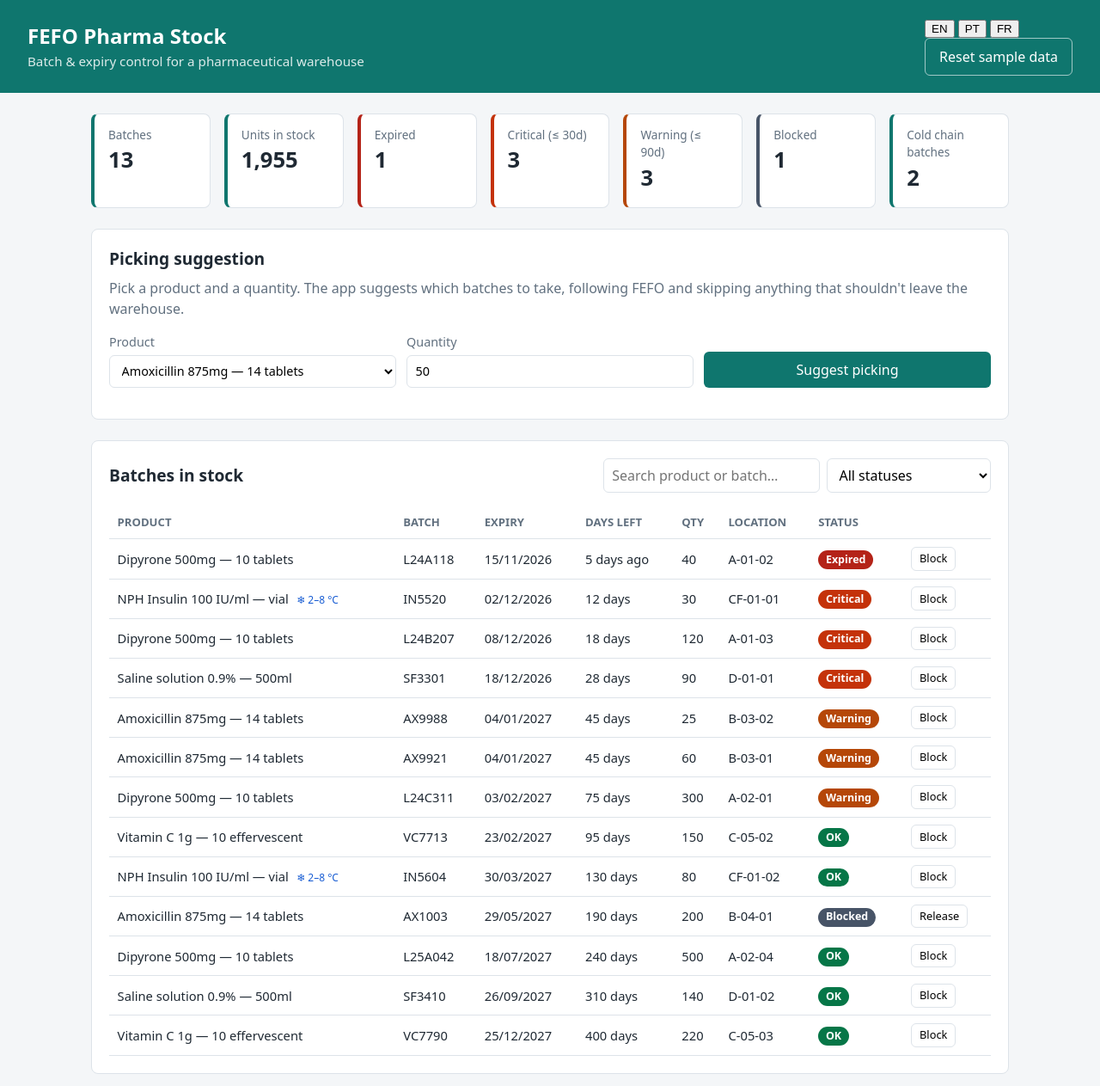
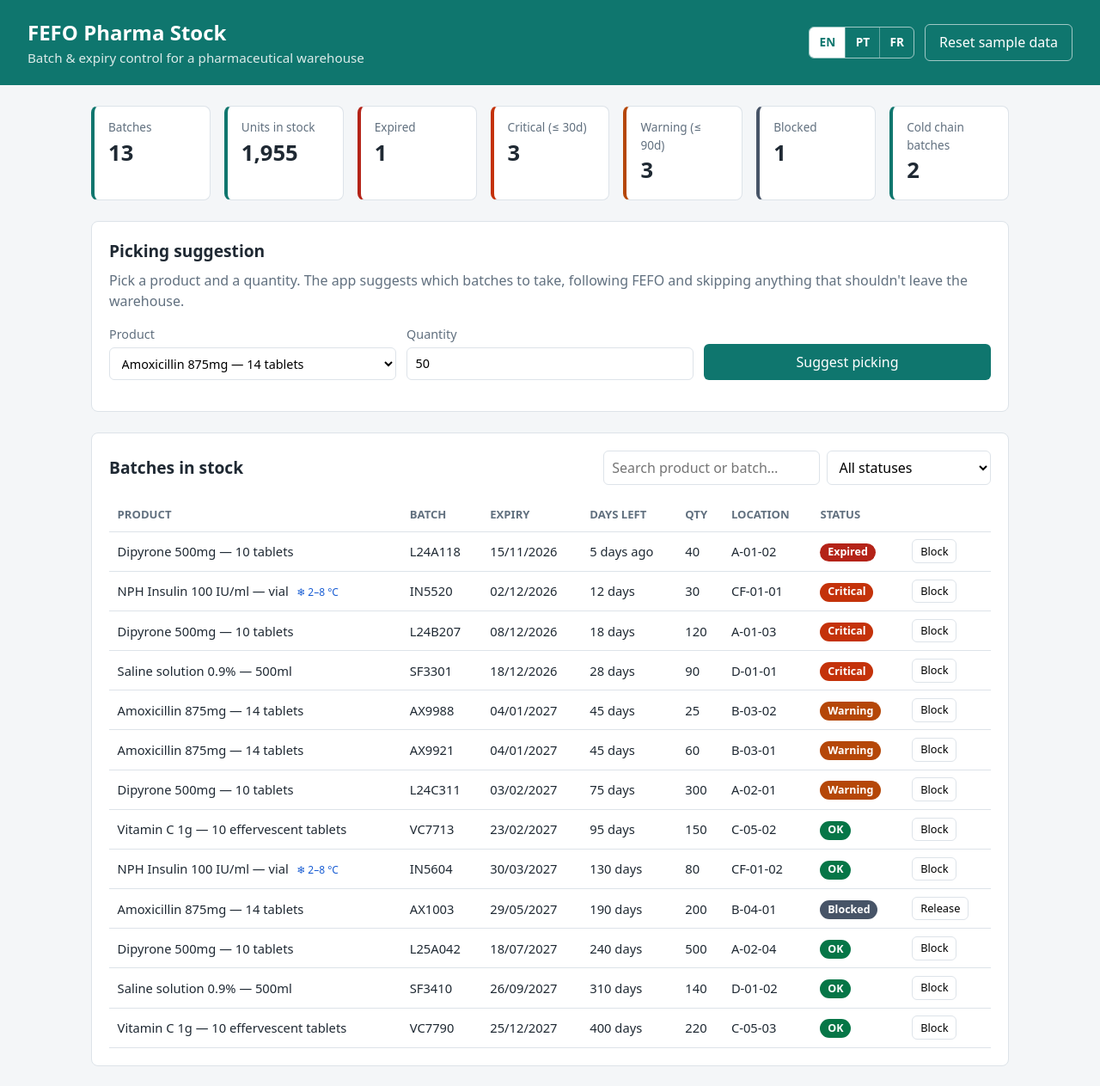
Before and after one commit to CelsoJr011/fefo-pharma-stock, a website with bundled scripts: page index.html in a window 1280 px wide. Shown: the top 1263 px of the page at 86% size. Built offline with nearby package versions, Linux system fonts and the light colour scheme.

Commit message:
Translate the whole screen and style the language buttons

```diff
--- a/css/style.css
+++ b/css/style.css
@@ -36,6 +36,30 @@ body {
 }
 
 .topbar h1 { margin: 0; font-size: 1.5rem; }
+
+.topbar-actions { display: flex; align-items: center; gap: 0.75rem; flex-wrap: wrap; }
+
+.lang-switch {
+  display: inline-flex;
+  border: 1px solid rgba(255, 255, 255, 0.6);
+  border-radius: 6px;
+  overflow: hidden;
+}
+
+.lang-switch button {
+  font: inherit;
+  font-size: 0.85rem;
+  font-weight: 600;
+  padding: 0.45rem 0.7rem;
+  border: none;
+  background: transparent;
+  color: #fff;
+  cursor: pointer;
+}
+
+.lang-switch button + button { border-left: 1px solid rgba(255, 255, 255, 0.35); }
+.lang-switch button:hover { background: rgba(255, 255, 255, 0.12); }
+.lang-switch button.active { background: #fff; color: var(--primary); }
 .subtitle { margin: 0; opacity: 0.85; font-size: 0.95rem; }
 
 .container {
--- a/js/app.js
+++ b/js/app.js
@@ -1,23 +1,17 @@
 import { daysUntilExpiry, getBatchStatus, sortByFefo, suggestPicking, summarize } from './fefo.js';
 import { buildSampleBatches } from './sample-data.js';
+import { LANGUAGES, detectLanguage, saveLanguage, translate, hasTranslation } from './i18n.js';
 
 const STORAGE_KEY = 'fefo-pharma-stock:batches';
 
-const STATUS_LABELS = {
-  expired: 'Expired',
-  critical: 'Critical',
-  warning: 'Warning',
-  ok: 'OK',
-  blocked: 'Blocked',
-};
+let batches = loadBatches();
+let lang = detectLanguage();
 
-const SKIP_REASONS = {
-  expired: 'expired',
-  blocked: 'blocked (quality hold)',
-  'short shelf life': 'too close to expiry to ship',
-};
+// Kept so the picking result can be redrawn when the language changes,
+// instead of disappearing and forcing the user to ask again.
+let lastPicking = null;
 
-let batches = loadBatches();
+const t = (key, params) => translate(lang, key, params);
 
 // --- persistence ---------------------------------------------------------
 
@@ -55,9 +49,41 @@ function formatDate(isoDate) {
 }
 
 function describeDays(days) {
-  if (days < 0) return `${Math.abs(days)} days ago`;
-  if (days === 0) return 'today';
-  return `${days} days`;
+  if (days === 0) return t('days.today');
+  if (days === -1) return t('days.agoOne');
+  if (days < 0) return t('days.ago', { n: Math.abs(days) });
+  if (days === 1) return t('days.leftOne');
+  return t('days.left', { n: days });
+}
+
+// Sample products have a translation per SKU. Anything the user typed in the
+// form is shown exactly as typed — there's no way to translate free text.
+function productName(batch) {
+  const key = `product.${batch.sku}`;
+  return hasTranslation(lang, key) ? t(key) : batch.product;
+}
+
+// --- static texts --------------------------------------------------------
+
+function applyStaticTranslations() {
+  document.documentElement.lang = LANGUAGES[lang].locale;
+  document.title = t('page.title');
+
+  document.querySelectorAll('[data-i18n]').forEach((el) => {
+    el.textContent = t(el.dataset.i18n);
+  });
+  document.querySelectorAll('[data-i18n-placeholder]').forEach((el) => {
+    el.placeholder = t(el.dataset.i18nPlaceholder);
+  });
+  document.querySelectorAll('[data-i18n-aria]').forEach((el) => {
+    el.setAttribute('aria-label', t(el.dataset.i18nAria));
+  });
+
+  document.querySelectorAll('[data-lang]').forEach((button) => {
+    const active = button.dataset.lang === lang;
+    button.classList.toggle('active', active);
+    button.setAttribute('aria-pressed', String(active));
+  });
 }
 
 // --- rendering -----------------------------------------------------------
@@ -65,13 +91,13 @@ function describeDays(days) {
 function renderSummary() {
   const s = summarize(batches);
   const cards = [
-    { label: 'Batches', value: s.batches },
-    { label: 'Units in stock', value: s.units.toLocaleString('en-US') },
-    { label: 'Expired', value: s.expired, css: 'expired' },
-    { label: 'Critical (≤ 30d)', value: s.critical, css: 'critical' },
-    { label: 'Warning (≤ 90d)', value: s.warning, css: 'warning' },
-    { label: 'Blocked', value: s.blocked, css: 'blocked' },
-    { label: 'Cold chain batches', value: s.coldChain },
+    { label: t('summary.batches'), value: s.batches },
+    { label: t('summary.units'), value: s.units.toLocaleString(LANGUAGES[lang].locale) },
+    { label: t('summary.expired'), value: s.expired, css: 'expired' },
+    { label: t('summary.critical'), value: s.critical, css: 'critical' },
+    { label: t('summary.warning'), value: s.warning, css: 'warning' },
+    { label: t('summary.blocked'), value: s.blocked, css: 'blocked' },
+    { label: t('summary.coldChain'), value: s.coldChain },
   ];
 
   document.getElementById('summary').innerHTML = cards
@@ -92,15 +118,17 @@ function renderTable() {
   const rows = sortByFefo(batches)
     .map((batch) => ({ batch, status: getBatchStatus(batch), days: daysUntilExpiry(batch.expiry) }))
     .filter(({ batch, status }) => {
-      const matchesText = `${batch.product} ${batch.batch} ${batch.sku}`.toLowerCase().includes(search);
+      // Search both the translated name and the original one, so typing
+      // "dipirona" or "dipyrone" finds the same batch in any language.
+      const haystack = `${productName(batch)} ${batch.product} ${batch.batch} ${batch.sku}`.toLowerCase();
       const matchesStatus = statusFilter === 'all' || status === statusFilter;
-      return matchesText && matchesStatus;
+      return haystack.includes(search) && matchesStatus;
     });
 
   const tbody = document.getElementById('batch-rows');
 
   if (rows.length === 0) {
-    tbody.innerHTML = '<tr><td colspan="8">No batches found.</td></tr>';
+    tbody.innerHTML = `<tr><td colspan="8">${t('table.empty')}</td></tr>`;
     return;
   }
 
@@ -108,18 +136,18 @@ function renderTable() {
     .map(({ batch, status, days }) => `
       <tr>
         <td>
-          ${escapeHtml(batch.product)}
-          ${batch.storage === 'cold' ? '<span class="cold-tag" title="Store between 2 and 8 °C">❄ 2–8 °C</span>' : ''}
+          ${escapeHtml(productName(batch))}
+          ${batch.storage === 'cold' ? `<span class="cold-tag" title="${t('table.coldTitle')}">❄ 2–8 °C</span>` : ''}
         </td>
         <td>${escapeHtml(batch.batch)}</td>
         <td>${formatDate(batch.expiry)}</td>
         <td>${describeDays(days)}</td>
         <td>${batch.quantity}</td>
         <td>${escapeHtml(batch.location)}</td>
-        <td><span class="badge ${status}">${STATUS_LABELS[status]}</span></td>
+        <td><span class="badge ${status}">${t(`status.${status}`)}</span></td>
         <td>
           <button class="btn-small" type="button" data-toggle-block="${escapeHtml(batch.batch)}">
-            ${batch.blocked ? 'Release' : 'Block'}
+            ${batch.blocked ? t('table.release') : t('table.block')}
           </button>
         </td>
       </tr>`)
@@ -132,32 +160,43 @@ function renderSkuOptions() {
 
   // One option per SKU, even when the product has several batches.
   const products = new Map();
-  for (const b of batches) products.set(b.sku, b.product);
+  for (const b of batches) products.set(b.sku, productName(b));
 
   select.innerHTML = [...products]
-    .sort((a, b) => a[1].localeCompare(b[1]))
+    .sort((a, b) => a[1].localeCompare(b[1], LANGUAGES[lang].locale))
     .map(([sku, product]) => `<option value="${escapeHtml(sku)}">${escapeHtml(product)}</option>`)
     .join('');
 
   if (products.has(current)) select.value = current;
 }
 
-function renderPickingResult(result, requestedQty) {
+function renderPickingResult() {
   const box = document.getElementById('picking-result');
+  if (!lastPicking) {
+    box.innerHTML = '';
+    return;
+  }
+
+  const { result, requestedQty } = lastPicking;
 
   const picksHtml = result.picks.length
     ? `<ol>${result.picks
-        .map((p) => `<li>Take <strong>${p.quantity}</strong> from batch <strong>${escapeHtml(p.batch)}</strong> at ${escapeHtml(p.location)} (expires ${formatDate(p.expiry)})</li>`)
+        .map((p) => `<li>${t('picking.take', {
+          qty: p.quantity,
+          batch: escapeHtml(p.batch),
+          location: escapeHtml(p.location),
+          date: formatDate(p.expiry),
+        })}</li>`)
         .join('')}</ol>`
-    : '<p>No batch can be picked for this product right now.</p>';
+    : `<p>${t('picking.none')}</p>`;
 
   const missingHtml = result.missingQty > 0
-    ? `<p class="missing">Short by ${result.missingQty} of ${requestedQty} units — let the team know before closing the order.</p>`
+    ? `<p class="missing">${t('picking.missing', { missing: result.missingQty, requested: requestedQty })}</p>`
     : '';
 
   const skippedHtml = result.skipped.length
-    ? `<p class="skipped">Skipped: ${result.skipped
-        .map((s) => `${escapeHtml(s.batch)} (${SKIP_REASONS[s.reason]})`)
+    ? `<p class="skipped">${t('picking.skipped')} ${result.skipped
+        .map((s) => `${escapeHtml(s.batch)} (${t(`skip.${s.reason}`)})`)
         .join(', ')}</p>`
     : '';
 
@@ -165,30 +204,51 @@ function renderPickingResult(result, requestedQty) {
 }
 
 function renderAll() {
+  applyStaticTranslations();
   renderSummary();
   renderTable();
   renderSkuOptions();
+  renderPickingResult();
+}
+
+function showFormMessage(text, type) {
+  const message = document.getElementById('form-message');
+  message.textContent = text;
+  message.className = `form-message ${type}`;
 }
 
 // --- events --------------------------------------------------------------
+
+document.querySelectorAll('[data-lang]').forEach((button) => {
+  button.addEventListener('click', () => {
+    lang = button.dataset.lang;
+    saveLanguage(lang);
+    showFormMessage('', '');
+    renderAll();
+  });
+});
 
 document.getElementById('picking-form').addEventListener('submit', (event) => {
   event.preventDefault();
   const sku = document.getElementById('picking-sku').value;
   const qty = Number(document.getElementById('picking-qty').value);
 
-  try {
-    renderPickingResult(suggestPicking(batches, sku, qty), qty);
-  } catch (err) {
-    document.getElementById('picking-result').innerHTML = `<p class="missing">${escapeHtml(err.message)}</p>`;
+  // Checked here as well (fefo.js also validates) so the message can be
+  // shown in the selected language.
+  if (!Number.isInteger(qty) || qty <= 0) {
+    lastPicking = null;
+    document.getElementById('picking-result').innerHTML = `<p class="missing">${t('picking.invalidQty')}</p>`;
+    return;
   }
+
+  lastPicking = { result: suggestPicking(batches, sku, qty), requestedQty: qty };
+  renderPickingResult();
 });
 
 document.getElementById('batch-form').addEventListener('submit', (event) => {
   event.preventDefault();
   const form = event.target;
   const data = Object.fromEntries(new FormData(form));
-  const message = document.getElementById('form-message');
 
   const newBatch = {
     sku: data.sku.trim().toUpperCase(),
@@ -204,14 +264,12 @@ document.getElementById('batch-form').addEventListener('submit', (event) => {
   // Batch numbers are how a recall is traced, so a duplicate would make the
   // whole history unreliable. Better to refuse it right away.
   if (batches.some((b) => b.batch === newBatch.batch && b.sku === newBatch.sku)) {
-    message.textContent = `Batch ${newBatch.batch} already exists for ${newBatch.sku}.`;
-    message.className = 'form-message error';
+    showFormMessage(t('form.duplicate', { batch: newBatch.batch, sku: newBatch.sku }), 'error');
     return;
   }
 
   if (daysUntilExpiry(newBatch.expiry) < 0) {
-    message.textContent = 'This batch is already expired — it should not be received into stock.';
-    message.className = 'form-message error';
+    showFormMessage(t('form.expired'), 'error');
     return;
   }
 
@@ -219,8 +277,7 @@ document.getElementById('batch-form').addEventListener('submit', (event) => {
   saveBatches();
   renderAll();
   form.reset();
-  message.textContent = `Batch ${newBatch.batch} received.`;
-  message.className = 'form-message success';
+  showFormMessage(t('form.success', { batch: newBatch.batch }), 'success');
 });
 
 document.getElementById('batch-rows').addEventListener('click', (event) => {
@@ -240,9 +297,9 @@ document.getElementById('status-filter').addEventListener('change', renderTable)
 
 document.getElementById('reset-data').addEventListener('click', () => {
   batches = buildSampleBatches();
+  lastPicking = null;
   saveBatches();
   renderAll();
-  document.getElementById('picking-result').innerHTML = '';
 });
 
 renderAll();
```
